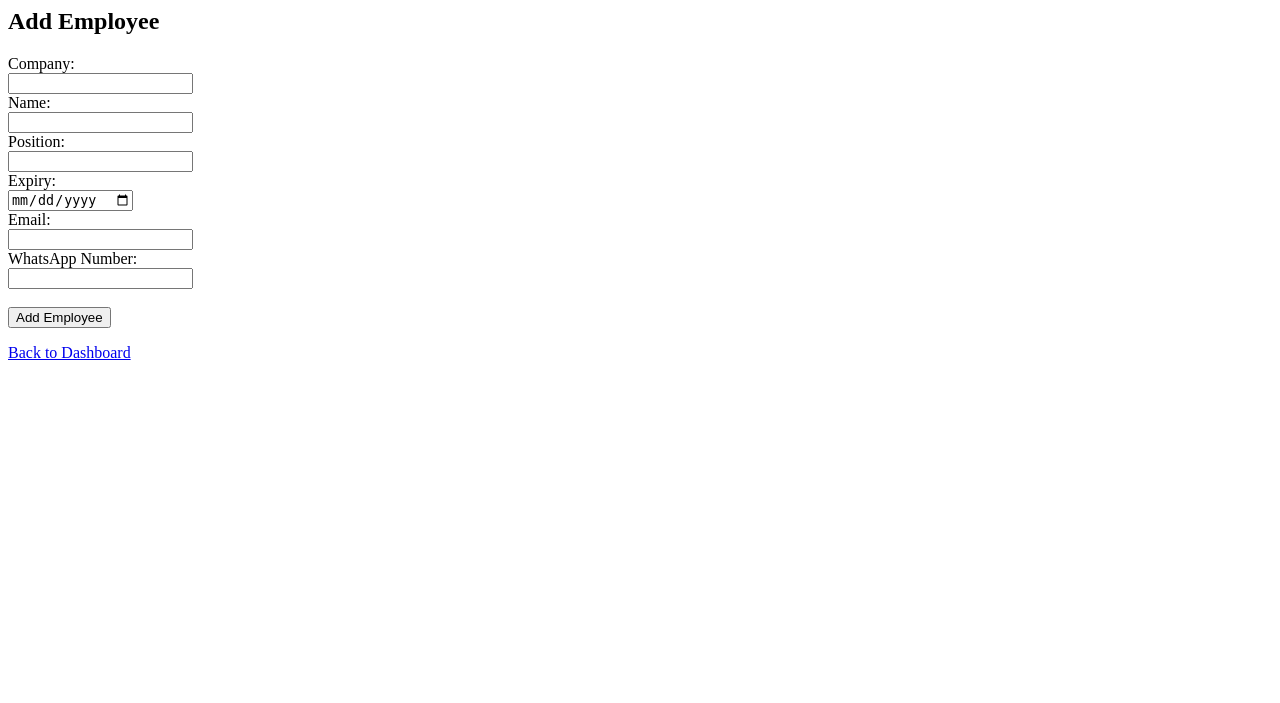
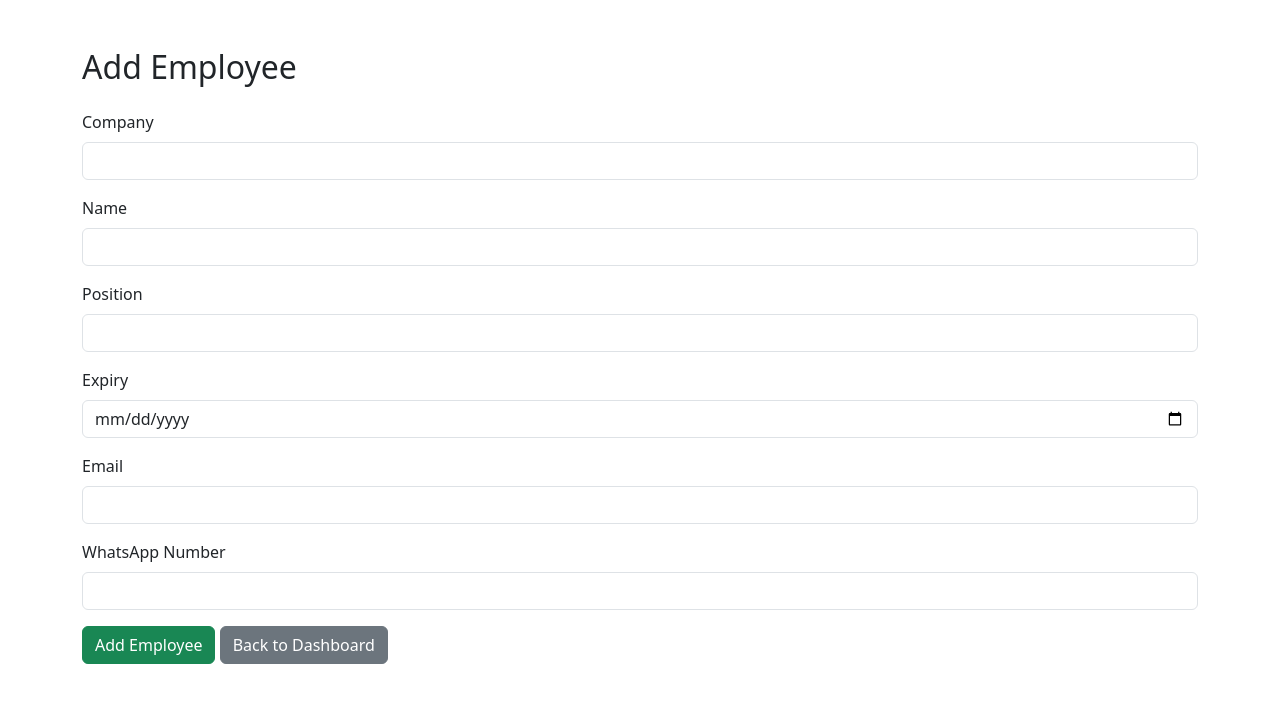
Before and after one commit to sharnik24/labor-dashboard, a Flask app: page /add in a window 1280 px wide. Shown: the top 703 px of the page. Run offline with Flask 3, Linux system fonts and the light colour scheme.

Commit message:
Enhance form layout with Bootstrap styling

```diff
--- a/templates/form.html
+++ b/templates/form.html
@@ -1,23 +1,47 @@
-<h2>{{ action }} Employee</h2>
-<form method="POST">
-    <label>Company:</label><br>
-    <input type="text" name="company" value="{{ data.Company or '' }}" required><br>
+<!DOCTYPE html>
+<html lang="en">
+<head>
+    <meta charset="UTF-8">
+    <title>{{ action }} Employee</title>
+    <link href="https://cdn.jsdelivr.net/npm/bootstrap@5.3.2/dist/css/bootstrap.min.css" rel="stylesheet">
+</head>
+<body>
+<div class="container mt-5">
+    <h2 class="mb-4">{{ action }} Employee</h2>
+    <form method="POST">
+        <div class="mb-3">
+            <label class="form-label">Company</label>
+            <input type="text" name="company" value="{{ data.Company or '' }}" class="form-control" required>
+        </div>
 
-    <label>Name:</label><br>
-    <input type="text" name="name" value="{{ data.Name or '' }}" required><br>
+        <div class="mb-3">
+            <label class="form-label">Name</label>
+            <input type="text" name="name" value="{{ data.Name or '' }}" class="form-control" required>
+        </div>
 
-    <label>Position:</label><br>
-    <input type="text" name="position" value="{{ data.Position or '' }}" required><br>
+        <div class="mb-3">
+            <label class="form-label">Position</label>
+            <input type="text" name="position" value="{{ data.Position or '' }}" class="form-control" required>
+        </div>
 
-    <label>Expiry:</label><br>
-    <input type="date" name="expiry" value="{{ data.Expiry or '' }}" required><br>
+        <div class="mb-3">
+            <label class="form-label">Expiry</label>
+            <input type="date" name="expiry" value="{{ data.Expiry or '' }}" class="form-control" required>
+        </div>
 
-    <label>Email:</label><br>
-    <input type="email" name="email" value="{{ data.Email or '' }}" required><br>
+        <div class="mb-3">
+            <label class="form-label">Email</label>
+            <input type="email" name="email" value="{{ data.Email or '' }}" class="form-control" required>
+        </div>
 
-    <label>WhatsApp Number:</label><br>
-    <input type="text" name="whatsapp" value="{{ data.WhatsAppNumber or '' }}" required><br><br>
+        <div class="mb-3">
+            <label class="form-label">WhatsApp Number</label>
+            <input type="text" name="whatsapp" value="{{ data.WhatsAppNumber or '' }}" class="form-control" required>
+        </div>
 
-    <button type="submit">{{ action }} Employee</button>
-</form>
-<a href="/">Back to Dashboard</a>
+        <button type="submit" class="btn btn-success">{{ action }} Employee</button>
+        <a href="/" class="btn btn-secondary">Back to Dashboard</a>
+    </form>
+</div>
+</body>
+</html>
```
